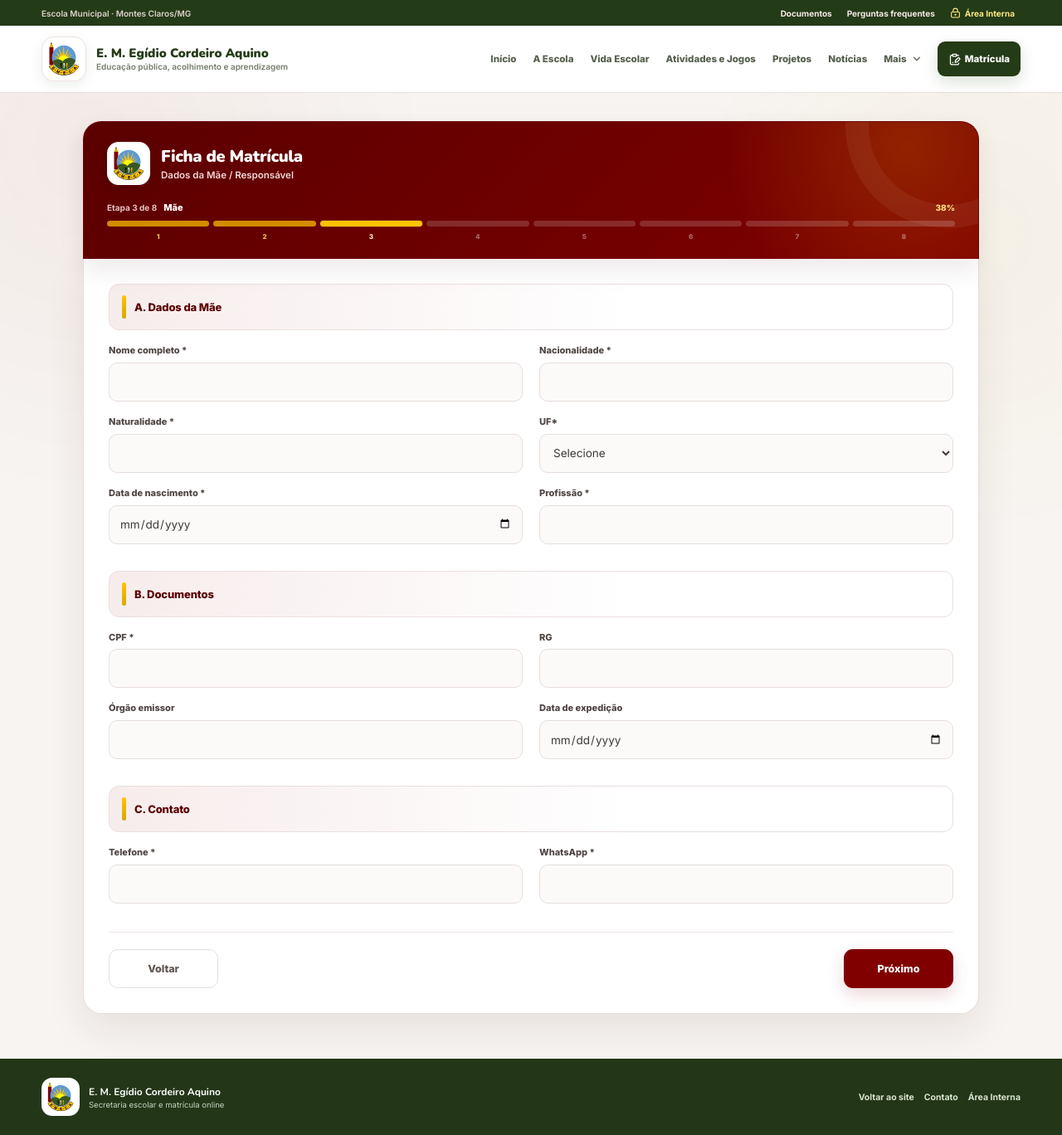
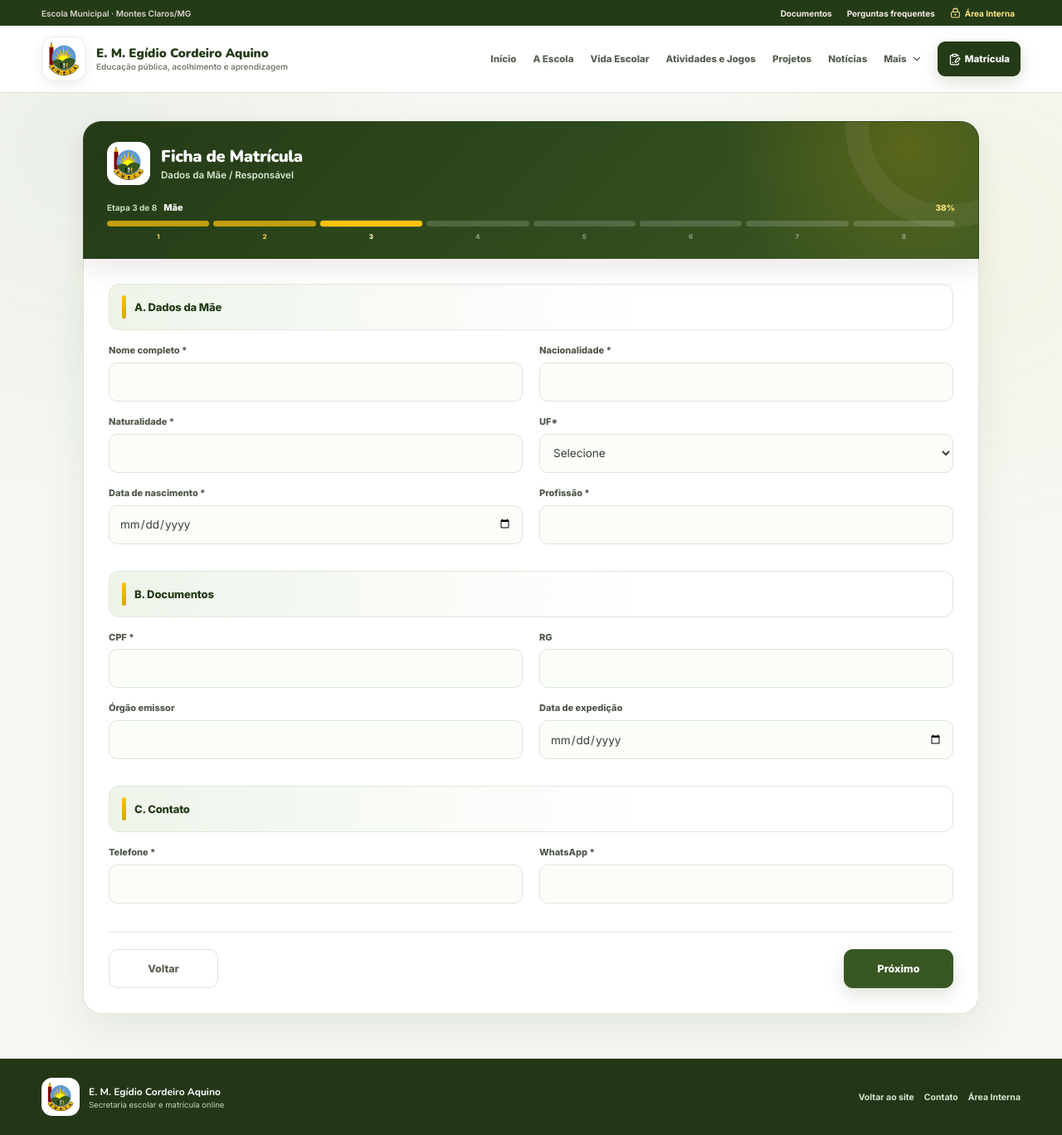
Before and after one commit to Paulo-Andre/emeca, a React (Vite) app in the folder frontend_publico/: page /#/DadosMae in a window 1280 px wide. Shown: the whole page at 83% size. Built offline with nearby package versions, Linux system fonts and the light colour scheme.

Commit message:
Aplicar verde dominante ao formulário de matrícula

```diff
--- a/frontend_publico/src/components/css/formulario.css
+++ b/frontend_publico/src/components/css/formulario.css
@@ -1,22 +1,22 @@
 :root {
-  --form-wine: #800000;
-  --form-wine-dark: #5b0000;
-  --form-wine-soft: #f7ecec;
+  --form-wine: #395723;
+  --form-wine-dark: #243b17;
+  --form-wine-soft: #eef4ea;
   --form-gold: #d4aa00;
   --form-gold-bright: #ffc200;
   --form-gold-soft: #fff8dc;
-  --form-blue: #5c9ad7;
-  --form-blue-soft: #edf5fc;
+  --form-blue: #800000;
+  --form-blue-soft: #f7ecec;
   --form-green: #395723;
   --form-green-soft: #eef4ea;
-  --form-bg: #f7f4f1;
+  --form-bg: #f5f8f2;
   --form-surface: #ffffff;
-  --form-text: #3f3a3a;
-  --form-muted: #706a68;
-  --form-border: #e6dedb;
+  --form-text: #374033;
+  --form-muted: #697263;
+  --form-border: #dde5d7;
   --form-danger: #b42318;
   --form-radius: 16px;
-  --form-shadow: 0 18px 48px rgba(73,34,31,.09);
+  --form-shadow: 0 18px 48px rgba(42,67,29,.09);
 }
 
 * {
@@ -31,7 +31,7 @@ textarea {
 }
 
 :is(button, input, select, textarea, a):focus-visible {
-  outline: 3px solid rgba(128,0,0,.16);
+  outline: 3px solid rgba(57,87,35,.16);
   outline-offset: 2px;
 }
 
@@ -39,7 +39,7 @@ textarea {
   min-height: 0;
   padding: 34px 16px 54px;
   background:
-    radial-gradient(circle at 8% 6%, rgba(128,0,0,.04), transparent 26%),
+    radial-gradient(circle at 8% 6%, rgba(57,87,35,.05), transparent 26%),
     radial-gradient(circle at 92% 15%, rgba(212,170,0,.05), transparent 23%),
     var(--form-bg);
 }
@@ -53,7 +53,7 @@ textarea {
   position: relative;
   overflow: hidden;
   padding: 24px 28px 22px;
-  border: 1px solid #6b0808;
+  border: 1px solid #2f4b20;
   border-bottom: 0;
   border-radius: 22px 22px 0 0;
   background:
@@ -90,7 +90,7 @@ textarea {
   object-fit: contain;
   border-radius: 14px;
   background: #fff;
-  box-shadow: 0 6px 17px rgba(31,0,0,.12);
+  box-shadow: 0 6px 17px rgba(28,52,18,.12);
 }
 
 .header-text h1 {
@@ -104,7 +104,7 @@ textarea {
 
 .header-text p {
   margin: 4px 0 0;
-  color: #f0d8d6;
+  color: #dbe9d3;
   font-size: 11.5px;
   font-weight: 600;
 }
@@ -125,7 +125,7 @@ textarea {
 }
 
 .progress-label {
-  color: #e4c4c2;
+  color: #cbdcc2;
   font-size: 10px;
   font-weight: 700;
 }
@@ -203,7 +203,7 @@ textarea {
   display: flex;
   align-items: center;
   gap: 10px;
-  border: 1px solid #eadfde;
+  border: 1px solid #dfe8d9;
   border-radius: 12px;
   background:
     linear-gradient(90deg, var(--form-wine-soft), #fff 62%);
@@ -255,7 +255,7 @@ form > .section-title:first-child {
 
 .field label {
   margin-bottom: 7px;
-  color: #504744;
+  color: #4f584a;
   font-size: 11px;
   font-weight: 800;
   line-height: 1.35;
@@ -269,7 +269,7 @@ form > .section-title:first-child {
   padding: 10px 12px;
   border: 1px solid var(--form-border);
   border-radius: 10px;
-  background: #fcfaf9;
+  background: #fbfdf9;
   color: var(--form-text);
   font-size: 13.5px;
   transition:
@@ -292,7 +292,7 @@ form > .section-title:first-child {
 .field input:hover,
 .field select:hover,
 .field textarea:hover {
-  border-color: #d7c7c3;
+  border-color: #cad8c3;
   background: #fff;
 }
 
@@ -301,7 +301,7 @@ form > .section-title:first-child {
 .field textarea:focus {
   border-color: var(--form-wine) !important;
   background: #fff;
-  box-shadow: 0 0 0 4px rgba(128,0,0,.075);
+  box-shadow: 0 0 0 4px rgba(57,87,35,.08);
   outline: none;
 }
 
@@ -352,7 +352,7 @@ form > .section-title:first-child {
   display: flex;
   justify-content: space-between;
   gap: 12px;
-  border-top: 1px solid #eee7e4;
+  border-top: 1px solid #e3e9df;
 }
 
 .btn-next {
@@ -366,26 +366,26 @@ form > .section-title:first-child {
   cursor: pointer;
   font-size: 12.5px;
   font-weight: 800;
-  box-shadow: 0 8px 20px rgba(128,0,0,.16);
+  box-shadow: 0 8px 20px rgba(57,87,35,.16);
   transition: transform .16s ease, background .16s ease, box-shadow .16s ease;
 }
 
 .btn-next:hover {
   background: var(--form-wine-dark);
   transform: translateY(-1px);
-  box-shadow: 0 10px 23px rgba(128,0,0,.18);
+  box-shadow: 0 10px 23px rgba(57,87,35,.18);
 }
 
 .btn-back {
   border: 1px solid var(--form-border);
   background: #fff !important;
-  color: #5e5450 !important;
+  color: #5b6455 !important;
   box-shadow: none;
 }
 
 .btn-back:hover {
-  border-color: #d5c4c0;
-  background: #f8f4f2 !important;
+  border-color: #ccd8c6;
+  background: #f7faf4 !important;
   color: var(--form-wine) !important;
 }
 
@@ -401,7 +401,7 @@ form > .section-title:first-child {
 .field > div[style] label {
   display: block;
   margin-bottom: 7px;
-  color: #504744;
+  color: #4f584a;
   font-size: 11px !important;
   font-weight: 800;
 }
@@ -464,7 +464,7 @@ form > .section-title:first-child {
     padding: 14px 18px calc(14px + env(safe-area-inset-bottom));
     background: rgba(255,255,255,.97);
     backdrop-filter: blur(10px);
-    box-shadow: 0 -8px 22px rgba(73,34,31,.08);
+    box-shadow: 0 -8px 22px rgba(42,67,29,.08);
   }
 
   .btn-next {
```
